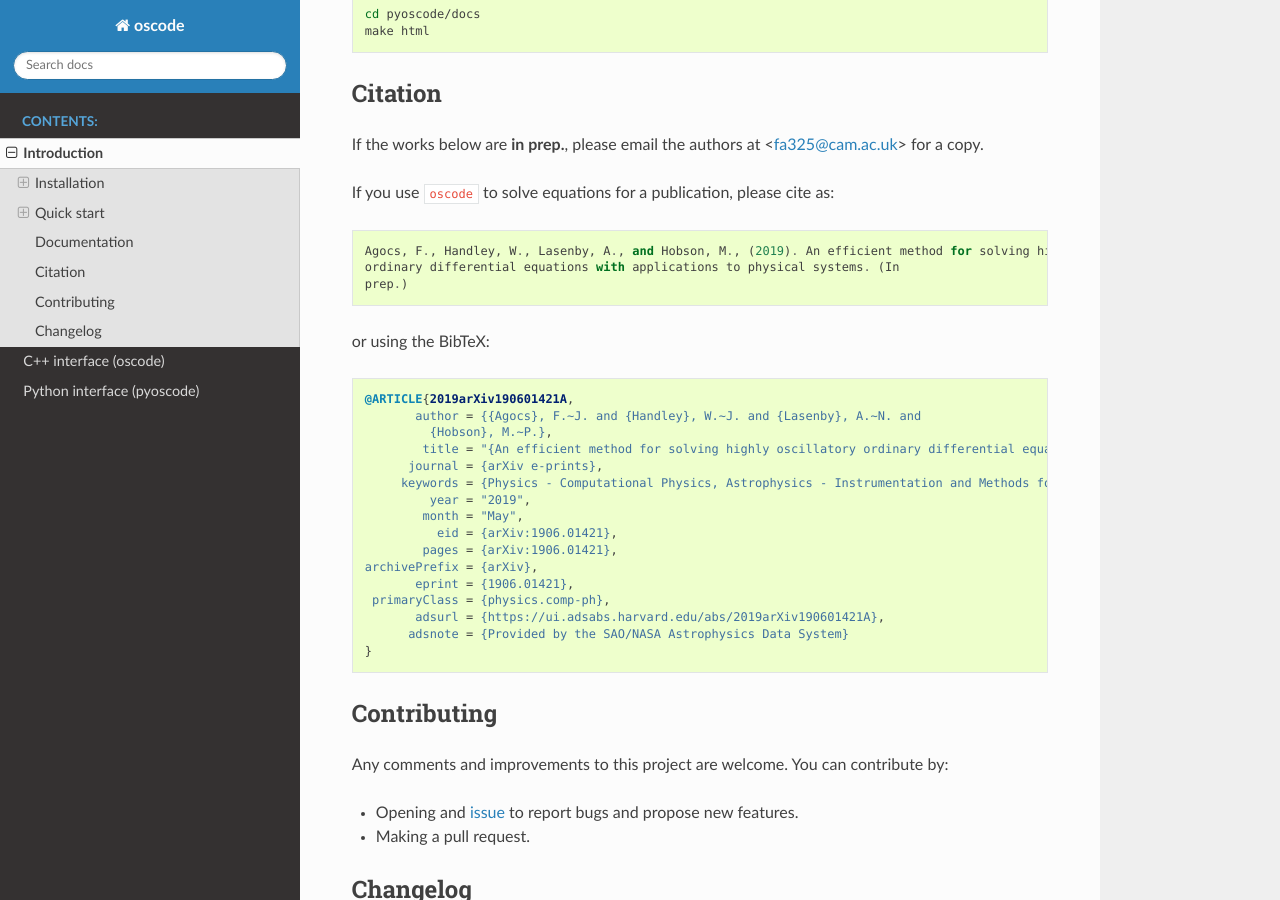
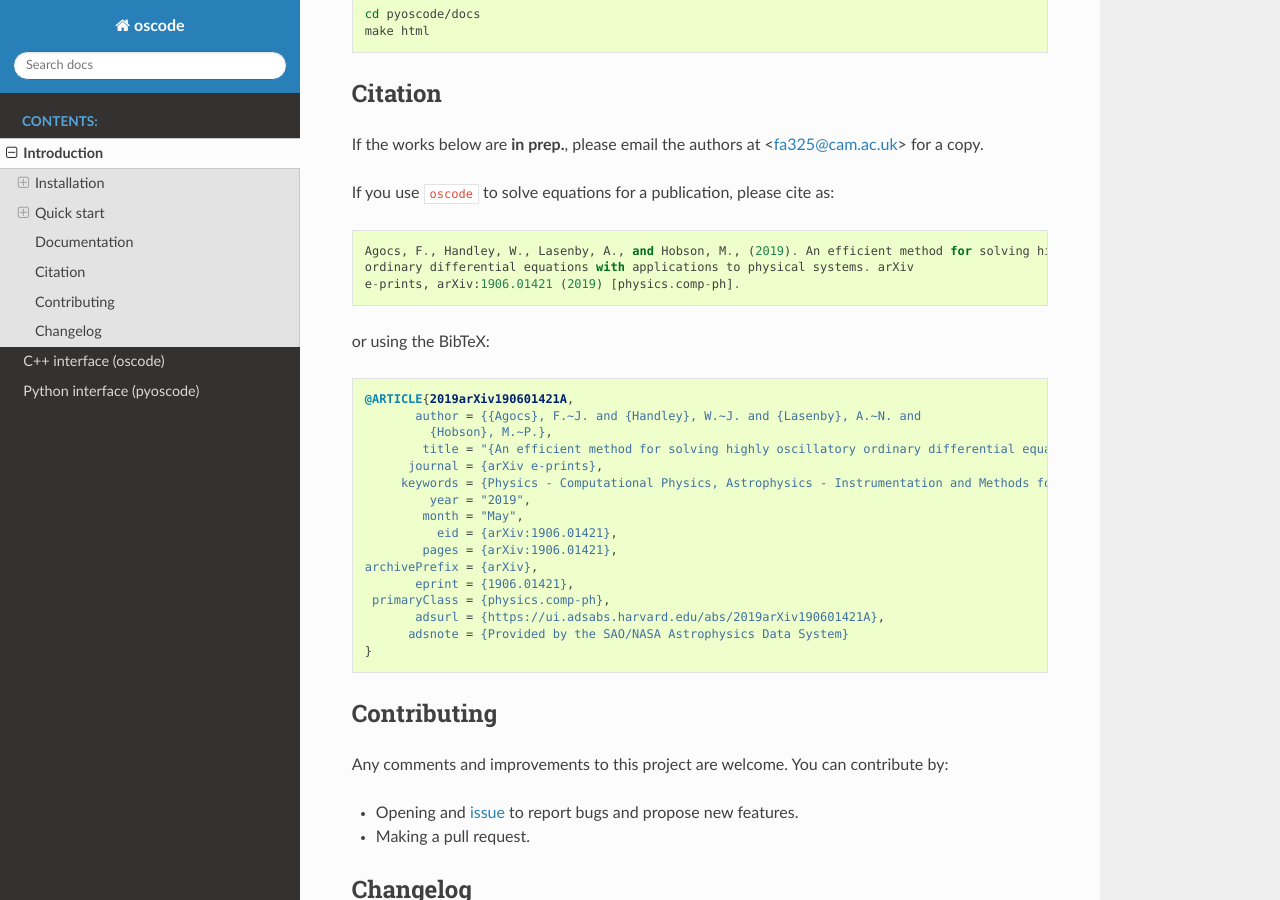
Before and after one commit to fruzsinaagocs/oscode, a Sphinx documentation site: the page built from pyoscode/docs/source/introduction.rst, in a window 1280 px wide and 900 px high, scrolled down 5441 px. Built offline with Sphinx 7.4.7 and the Read the Docs theme 2.0.0, drawn with Linux system fonts in a browser that asks for light colours.

Commit message:
updated citation

```diff
--- a/README.rst
+++ b/README.rst
@@ -264,8 +264,8 @@ If you use ``oscode`` to solve equations for a publication, please cite
 as: ::
 
    Agocs, F., Handley, W., Lasenby, A., and Hobson, M., (2019). An efficient method for solving highly oscillatory
-   ordinary differential equations with applications to physical systems. (In
-   prep.)
+   ordinary differential equations with applications to physical systems. arXiv
+   e-prints, arXiv:1906.01421 (2019) [physics.comp-ph].
 
 or using the BibTeX:
 
--- a/pyoscode/docs/source/introduction.rst
+++ b/pyoscode/docs/source/introduction.rst
@@ -261,8 +261,8 @@ If you use ``oscode`` to solve equations for a publication, please cite
 as: ::
 
    Agocs, F., Handley, W., Lasenby, A., and Hobson, M., (2019). An efficient method for solving highly oscillatory
-   ordinary differential equations with applications to physical systems. (In
-   prep.)
+   ordinary differential equations with applications to physical systems. arXiv
+   e-prints, arXiv:1906.01421 (2019) [physics.comp-ph].
 
 or using the BibTeX:
 
```
